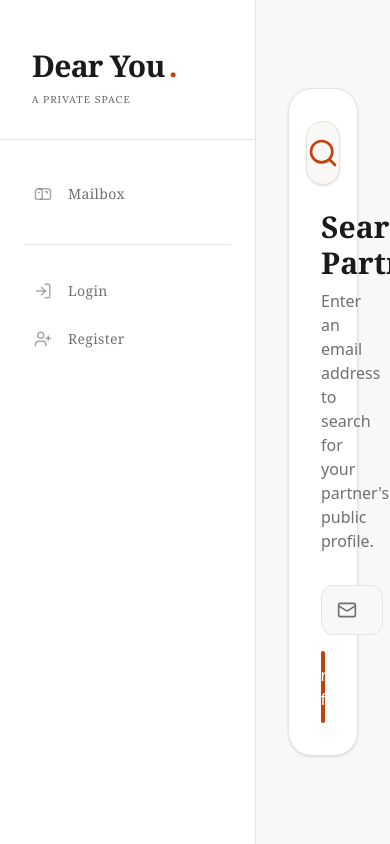
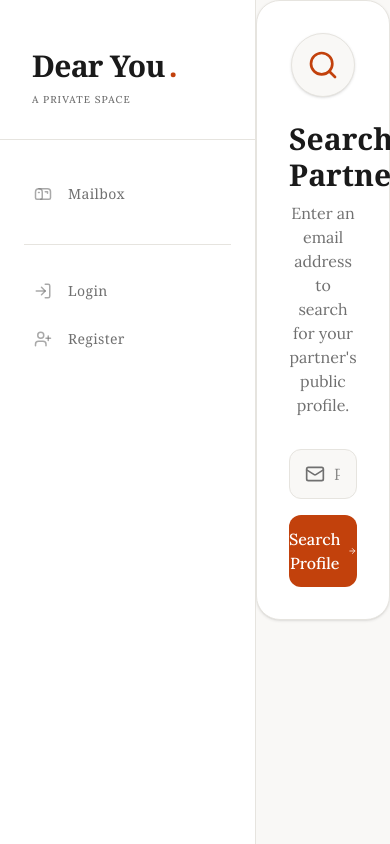
Before and after one commit to Alireja-khan/PostHeart, a Next.js app: page /connect in a window 390 px wide. Built offline with nearby package versions, Linux system fonts and the light colour scheme; no server answers.

Commit message:
feat: enforce single partner limit, display partner profile on connect, add live notification polling

```diff
--- /dev/null
+++ b/src/app/api/notifications/unread/route.ts
@@ -0,0 +1,32 @@
+import { NextResponse } from "next/server";
+import { PrismaClient } from "@prisma/client";
+import { getServerSession } from "next-auth/next";
+import { authOptions } from "../../auth/[...nextauth]/route";
+
+const prisma = new PrismaClient();
+
+export async function GET(req: Request) {
+  try {
+    const session = await getServerSession(authOptions);
+    if (!session || !session.user?.email) {
+      return NextResponse.json({ unread: 0 }, { status: 401 });
+    }
+
+    const user = await prisma.user.findUnique({ where: { email: session.user.email } });
+    if (!user) return NextResponse.json({ unread: 0 }, { status: 404 });
+
+    const [unreadNotifications, pendingRequests] = await Promise.all([
+      prisma.notification.count({
+        where: { userId: user.id, read: false }
+      }),
+      prisma.connectionRequest.count({
+        where: { receiverId: user.id, status: "PENDING" }
+      })
+    ]);
+
+    return NextResponse.json({ unread: unreadNotifications + pendingRequests }, { status: 200 });
+  } catch (error) {
+    console.error("Fetch unread notifications error:", error);
+    return NextResponse.json({ unread: 0 }, { status: 500 });
+  }
+}
--- a/src/app/api/partner/connect/route.ts
+++ b/src/app/api/partner/connect/route.ts
@@ -42,6 +42,15 @@ export async function POST(req: Request) {
       return NextResponse.json({ message: "User not found" }, { status: 404 });
     }
 
+    // Check if user has a partner
+    if (currentUser.partnerId) {
+      return NextResponse.json({ message: "You already have a partner" }, { status: 400 });
+    }
+
+    if (partner.partnerId) {
+      return NextResponse.json({ message: "This user already has a partner" }, { status: 400 });
+    }
+
     // Check if a request already exists
     const existingRequest = await prisma.connectionRequest.findFirst({
       where: {
--- /dev/null
+++ b/src/app/connect/SearchForm.tsx
@@ -0,0 +1,87 @@
+"use client"
+import { useState } from "react"
+import { useRouter } from "next/navigation"
+import { motion } from "framer-motion"
+import { Search, Mail, ArrowRight } from "lucide-react"
+
+export default function SearchForm() {
+  const router = useRouter()
+  const [partnerEmail, setPartnerEmail] = useState("")
+  const [error, setError] = useState("")
+  const [loading, setLoading] = useState(false)
+
+  const handleSubmit = async (e: React.FormEvent) => {
+    e.preventDefault()
+    setError("")
+    setLoading(true)
+
+    try {
+      const res = await fetch(`/api/partner/search?email=${encodeURIComponent(partnerEmail)}`)
+      const data = await res.json()
+
+      if (res.ok) {
+        // Redirect to the public profile page
+        router.push(`/user/${data.id}`)
+      } else {
+        setError(data.message || "Failed to find user")
+      }
+    } catch (err) {
+      setError("An error occurred. Make sure you are logged in.")
+    } finally {
+      setLoading(false)
+    }
+  }
+
+  return (
+    <motion.div
+      initial={{ opacity: 0, scale: 0.95 }}
+      animate={{ opacity: 1, scale: 1 }}
+      className="w-full max-w-md bg-white border border-[#e6e4df] rounded-3xl p-8 shadow-sm"
+    >
+      <div className="flex justify-center mb-6">
+        <div className="h-16 w-16 bg-[#f9f8f6] rounded-full border border-[#e6e4df] flex items-center justify-center shadow-sm">
+          <Search className="text-[#c2410c] h-8 w-8" />
+        </div>
+      </div>
+
+      <h1 className="text-3xl font-serif font-bold text-center text-[#1a1a1a] mb-2">Search Partner</h1>
+      <p className="text-[#707070] text-center mb-8">Enter an email address to search for your partner's public profile.</p>
+
+      {error && (
+        <div className="bg-red-50 text-red-600 text-sm p-4 rounded-xl mb-6 text-center border border-red-100">
+          {error}
+        </div>
+      )}
+
+      <form onSubmit={handleSubmit} className="space-y-4">
+        <div>
+          <div className="relative">
+            <div className="absolute inset-y-0 left-0 pl-4 flex items-center pointer-events-none">
+              <Mail className="h-5 w-5 text-[#707070]" />
+            </div>
+            <input
+              type="email"
+              required
+              value={partnerEmail}
+              onChange={(e) => setPartnerEmail(e.target.value)}
+              className="w-full bg-[#f9f8f6] border border-[#e6e4df] rounded-xl py-3 pl-11 pr-4 focus:outline-none focus:border-[#c2410c] focus:ring-1 focus:ring-[#c2410c] transition-colors text-[#1a1a1a]"
+              placeholder="Partner's Email"
+            />
+          </div>
+        </div>
+
+        <button
+          type="submit"
+          disabled={loading}
+          className="w-full bg-[#c2410c] text-white rounded-xl py-3 font-medium hover:bg-[#a3360a] transition-colors flex items-center justify-center gap-2 mt-4 disabled:opacity-50"
+        >
+          {loading ? "Searching..." : (
+            <>
+              Search Profile <ArrowRight className="w-5 h-5" />
+            </>
+          )}
+        </button>
+      </form>
+    </motion.div>
+  )
+}
--- a/src/app/connect/page.tsx
+++ b/src/app/connect/page.tsx
@@ -1,89 +1,67 @@
-"use client"
-import { useState } from "react"
-import { useRouter } from "next/navigation"
-import { motion } from "framer-motion"
-import { Search, Mail, ArrowRight } from "lucide-react"
+import { PrismaClient } from "@prisma/client"
+import { getServerSession } from "next-auth/next"
+import { authOptions } from "../api/auth/[...nextauth]/route"
+import { Mail, Heart } from "lucide-react"
+import SearchForm from "./SearchForm"
 
-export default function ConnectPartner() {
-  const router = useRouter()
-  const [partnerEmail, setPartnerEmail] = useState("")
-  const [error, setError] = useState("")
-  const [loading, setLoading] = useState(false)
+const prisma = new PrismaClient()
 
-  const handleSubmit = async (e: React.FormEvent) => {
-    e.preventDefault()
-    setError("")
-    setLoading(true)
+export default async function ConnectPartnerPage() {
+  const session = await getServerSession(authOptions)
 
-    try {
-      const res = await fetch(`/api/partner/search?email=${encodeURIComponent(partnerEmail)}`)
-      const data = await res.json()
-
-      if (res.ok) {
-        // Redirect to the public profile page
-        router.push(`/user/${data.id}`)
-      } else {
-        setError(data.message || "Failed to find user")
-      }
-    } catch (err) {
-      setError("An error occurred. Make sure you are logged in.")
-    } finally {
-      setLoading(false)
-    }
+  if (!session?.user?.email) {
+    return <SearchForm /> // Fallback, though middleware usually protects this route
   }
 
+  const currentUser = await prisma.user.findUnique({
+    where: { email: session.user.email },
+    include: { partner: true }
+  })
+
+  // If user is partnered, show partner profile
+  if (currentUser?.partner) {
+    const partner = currentUser.partner
+    const currentAvatar = partner.avatarUrl || `https://api.dicebear.com/7.x/initials/svg?seed=${partner.name || partner.email}`
+
     return (
-    <div className="min-h-screen p-8 lg:p-12 font-sans bg-[#f9f8f6] flex items-center justify-center">
-      <motion.div
-        initial={{ opacity: 0, scale: 0.95 }}
-        animate={{ opacity: 1, scale: 1 }}
-        className="w-full max-w-md bg-white border border-[#e6e4df] rounded-3xl p-8 shadow-sm"
-      >
+      <div className="min-h-screen p-8 lg:p-12 font-sans bg-[#f9f8f6] flex flex-col items-center justify-center">
+        <div className="w-full max-w-md bg-white border border-[#e6e4df] rounded-3xl p-8 shadow-sm text-center">
           <div className="flex justify-center mb-6">
-          <div className="h-16 w-16 bg-[#f9f8f6] rounded-full border border-[#e6e4df] flex items-center justify-center shadow-sm">
-            <Search className="text-[#c2410c] h-8 w-8" />
+            <div className="h-32 w-32 bg-[#f9f8f6] rounded-full flex items-center justify-center border-4 border-[#ffd5c2] shadow-md overflow-hidden relative">
+              <img src={currentAvatar} alt={partner.name || "Partner"} className="w-full h-full object-cover" />
+              <div className="absolute -bottom-2 right-0 bg-[#c2410c] text-white p-1.5 rounded-full border-2 border-white">
+                <Heart className="w-4 h-4" />
+              </div>
             </div>
           </div>
 
-        <h1 className="text-3xl font-serif font-bold text-center text-[#1a1a1a] mb-2">Search Partner</h1>
-        <p className="text-[#707070] text-center mb-8">Enter an email address to search for your partner's public profile.</p>
+          <h1 className="text-3xl font-serif font-bold text-[#1a1a1a] mb-2">{partner.name || "Anonymous User"}</h1>
 
-        {error && (
-          <div className="bg-red-50 text-red-600 text-sm p-4 rounded-xl mb-6 text-center border border-red-100">
-            {error}
+          {partner.showEmail && (
+            <div className="flex items-center justify-center text-[#707070] mb-6">
+              <Mail className="w-4 h-4 mr-2" />
+              {partner.email}
             </div>
           )}
 
-        <form onSubmit={handleSubmit} className="space-y-4">
-          <div>
-            <div className="relative">
-              <div className="absolute inset-y-0 left-0 pl-4 flex items-center pointer-events-none">
-                <Mail className="h-5 w-5 text-[#707070]" />
+          {partner.bio && (
+            <div className="bg-[#f9f8f6] border border-[#e6e4df] rounded-2xl p-6 text-[#1a1a1a] text-left mb-8">
+              <p className="whitespace-pre-wrap">{partner.bio}</p>
             </div>
-              <input
-                type="email"
-                required
-                value={partnerEmail}
-                onChange={(e) => setPartnerEmail(e.target.value)}
-                className="w-full bg-[#f9f8f6] border border-[#e6e4df] rounded-xl py-3 pl-11 pr-4 focus:outline-none focus:border-[#c2410c] focus:ring-1 focus:ring-[#c2410c] transition-colors text-[#1a1a1a]"
-                placeholder="Partner's Email"
-              />
+          )}
+
+          <div className="w-full bg-[#fff5f0] text-[#c2410c] rounded-xl py-3 font-medium text-center border border-[#ffd5c2]">
+            You are Officially Partners!
           </div>
         </div>
-
-          <button
-            type="submit"
-            disabled={loading}
-            className="w-full bg-[#c2410c] text-white rounded-xl py-3 font-medium hover:bg-[#a3360a] transition-colors flex items-center justify-center gap-2 mt-4 disabled:opacity-50"
-          >
-            {loading ? "Searching..." : (
-              <>
-                Search Profile <ArrowRight className="w-5 h-5" />
-              </>
-            )}
-          </button>
-        </form>
-      </motion.div>
       </div>
     )
   }
+
+  // Otherwise, show the search form
+  return (
+    <div className="min-h-screen p-8 lg:p-12 font-sans bg-[#f9f8f6] flex items-center justify-center">
+      <SearchForm />
+    </div>
+  )
+}
```
Also changed, not shown: src/components/Sidebar.tsx (+35 -1 lines). Lines whose indentation alone changed are shown as unchanged.
